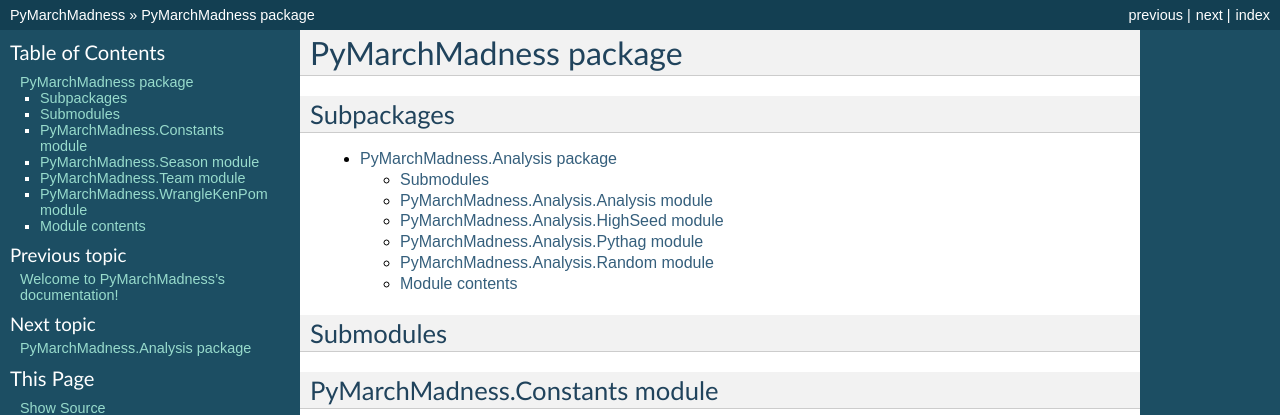
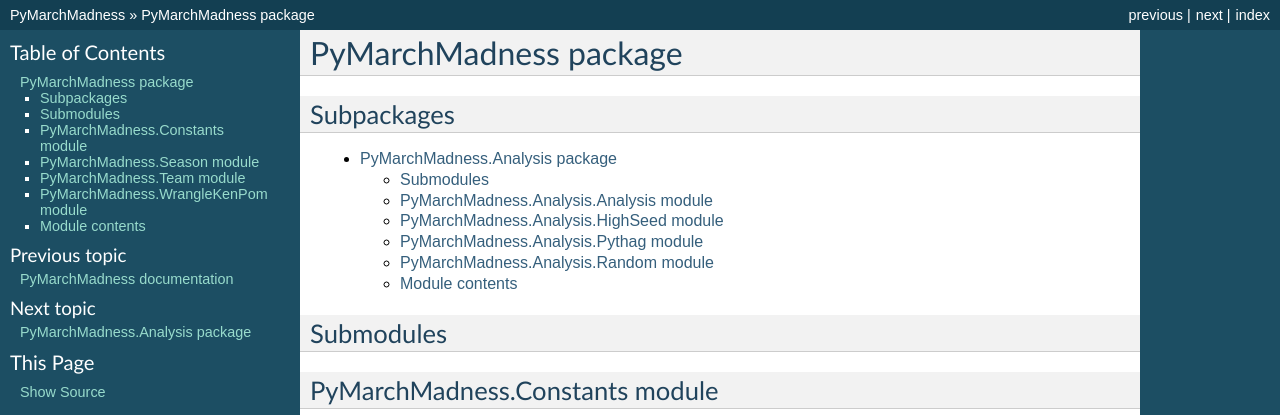
Before and after one commit to davidcasterton/PyMarchMadness, a Sphinx documentation site: the page built from docs/PyMarchMadness.rst, in a window 1280 px wide, cut to the strip 0-415 px from the top of the page. Built offline with Sphinx 7.4.7, drawn with Linux system fonts in a browser that asks for light colours.

Commit message:
Update index.rst

```diff
--- a/docs/index.rst
+++ b/docs/index.rst
@@ -3,7 +3,7 @@
    You can adapt this file completely to your liking, but it should at least
    contain the root `toctree` directive.
 
-Welcome to PyMarchMadness's documentation!
+PyMarchMadness documentation
 ==========================================
 
 Contents:
```
Also changed, not shown: other parts of docs/index.rst (+2 -1 lines).
